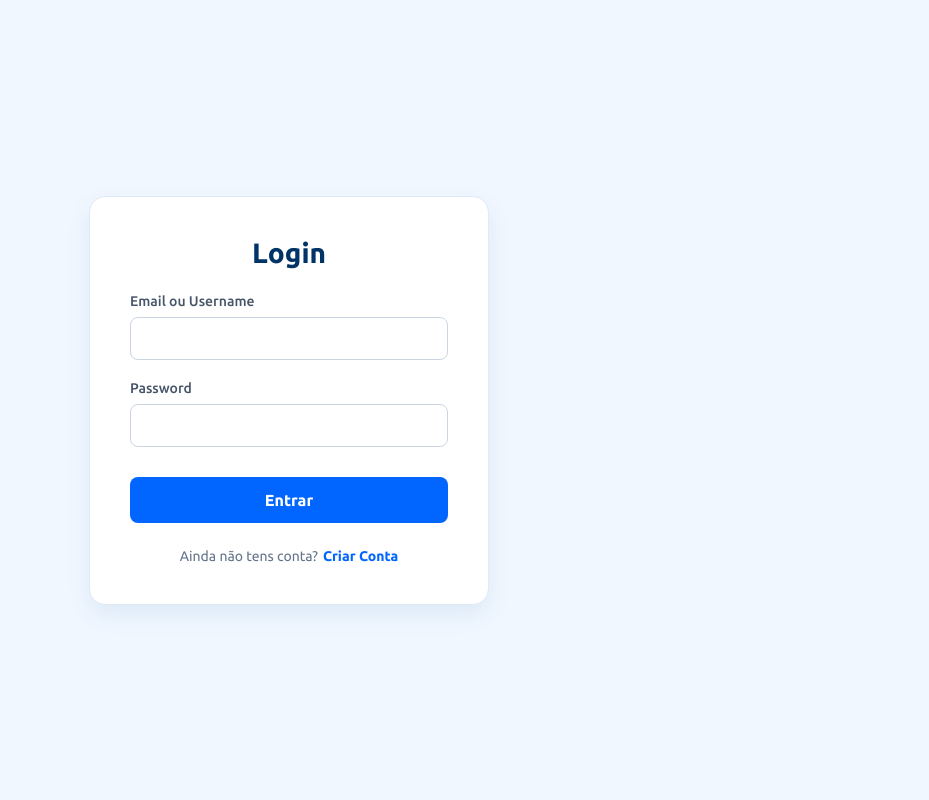
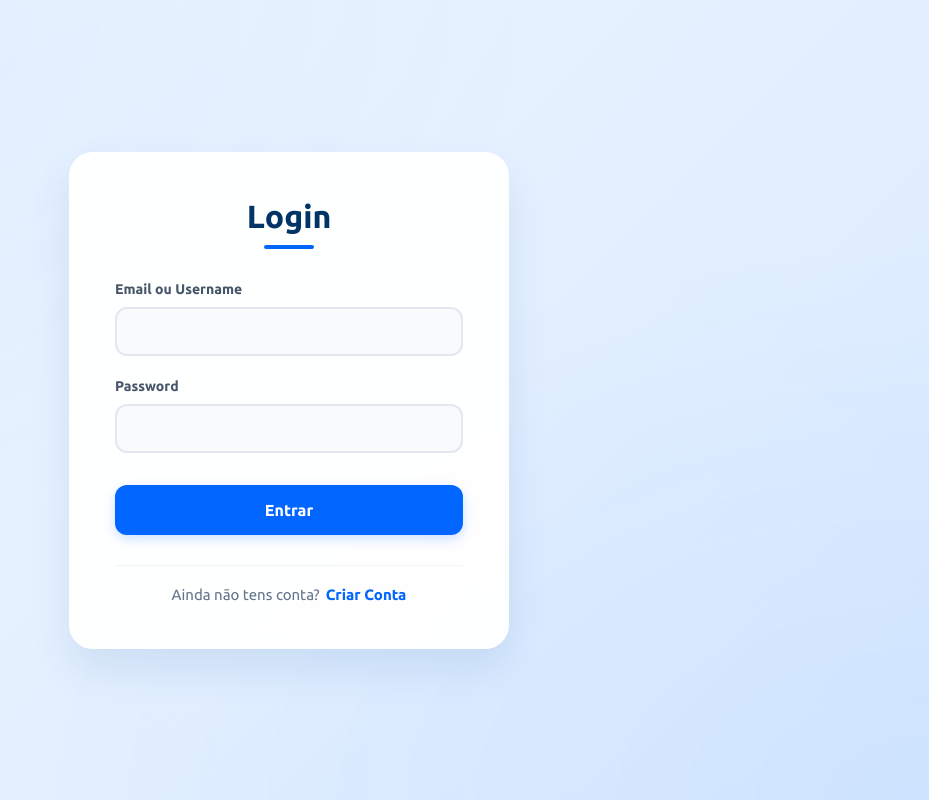
Before and after one commit to alexandrehcr/proj-aui-ispg-25, a React (Vite) app in the folder frontend/: page /auth in a window 1280 px wide. Shown: the whole page, without its empty margins (351-1280 px from the left). Built offline with nearby package versions, Linux system fonts and the light colour scheme.

Commit message:
Updated frontend code for authentication and layout changes

```diff
--- a/frontend/src/App.jsx
+++ b/frontend/src/App.jsx
@@ -12,7 +12,7 @@ function App() {
 
         {/* Rota de Autenticação - Recomendado usar minúsculas */}
         <Route path="/auth" element={<Auth />} />
-        <Route path="/feed" element={<Dearme />} />
+        <Route path="/Feed" element={<Dearme />} />
       </Routes>
     </BrowserRouter>
   );
--- a/frontend/src/pages/Auth/Auth.jsx
+++ b/frontend/src/pages/Auth/Auth.jsx
@@ -2,6 +2,7 @@ import React, { useState } from "react";
 import axios from 'axios';
 import "./style.css";
 import { useNavigate } from "react-router-dom";
+
 function Auth() {
     // register
     const [user, setUser] = useState("");
@@ -41,34 +42,21 @@ function Auth() {
 
     const submitlogin = async (e) => {
         e.preventDefault();
+        try {
+            const response = await axios.post("http://localhost:5000/login", {
+                user: identifier,
+                email: identifier,
+                password: pass
+            });
 
-        const userdata = {
-            user: identifier,
-            email: identifier,
-            password: pass
-        };
-
-        console.log(userdata);
-
-        try {
-            const response = await axios.get("http://localhost:5000/login", userdata);
-
-            console.log("Sucesso:", response.data);
-            alert("Login efetuado com sucesso!");
-
-            navigate("/feed");
-            console.log("erro ao entrar no dearme")
-
-            setUsername("");
-            setLogin("");
-            setPass("");
-
-        } catch (error) {
-            console.error("Erro no login:", error.response?.data || error.message);
-            alert("Erro ao fazer login: " + (error.response?.data?.message || "Servidor offline"));
+            if (response.status === 200) {
+                navigate("/Feed");
+            }
+        } catch (err) {
+            console.error(err);
+            alert("Erro no login");
         }
     };
-
 
     return (
         <div className="auth-container">
--- a/frontend/src/pages/Auth/style.css
+++ b/frontend/src/pages/Auth/style.css
@@ -8,7 +8,9 @@
 }
 
 body {
-    background: #f0f7ff; /* Fundo azul clarinho */
+    background: linear-gradient(135deg, #f0f7ff 0%, #d9eaff 100%);
+    background-attachment: fixed;
+    min-height: 100vh;
 }
 
 .auth-container {
@@ -17,6 +19,9 @@ body {
     align-items: center;
     min-height: 100vh;
     padding: 20px;
+    background-image:
+        radial-gradient(at 0% 0%, rgba(0, 102, 255, 0.05) 0px, transparent 50%),
+        radial-gradient(at 100% 100%, rgba(0, 102, 255, 0.05) 0px, transparent 50%);
 }
 
 .auth-toggle {
@@ -24,87 +29,117 @@ body {
 }
 
 .auth-card {
-    background: #ffffff;
-    padding: 40px;
-    border-radius: 16px;
-    box-shadow: 0 10px 25px rgba(0, 75, 150, 0.08);
+    background: rgba(255, 255, 255, 0.95);
+    padding: 45px;
+    border-radius: 24px;
+    box-shadow: 0 20px 40px rgba(0, 75, 150, 0.1);
     width: 100%;
-    max-width: 400px;
-    border: 1px solid #e1e9f4;
+    max-width: 440px;
+    border: 1px solid rgba(255, 255, 255, 0.8);
+    backdrop-filter: blur(10px);
+    animation: fadeIn 0.4s ease-out;
+}
+
+@keyframes fadeIn {
+    from { opacity: 0; transform: translateY(10px); }
+    to { opacity: 1; transform: translateY(0); }
 }
 
 .form-title {
-    margin-bottom: 24px;
+    margin-bottom: 32px;
     text-align: center;
-    font-size: 28px;
+    font-size: 32px;
     font-weight: 700;
     color: #003366;
+    position: relative;
+}
+
+.form-title::after {
+    content: '';
+    display: block;
+    width: 50px;
+    height: 4px;
+    background: #0066ff;
+    margin: 10px auto 0;
+    border-radius: 2px;
 }
 
 .form-group {
     display: flex;
     flex-direction: column;
-    margin-bottom: 20px;
+    margin-bottom: 22px;
 }
 
 .form-group label {
-    margin-bottom: 8px;
+    margin-bottom: 10px;
     font-size: 14px;
-    font-weight: 500;
+    font-weight: 600;
     color: #475569;
 }
 
 .form-group input {
-    padding: 12px 16px;
-    border: 1px solid #cbd5e1;
-    border-radius: 8px;
+    padding: 14px 18px;
+    border: 2px solid #e2e8f0;
+    border-radius: 12px;
     font-size: 15px;
-    transition: all 0.2s ease;
+    background-color: #f8fafc;
+    transition: all 0.3s ease;
 }
 
 .form-group input:focus {
     outline: none;
     border-color: #0066ff;
+    background-color: #ffffff;
     box-shadow: 0 0 0 4px rgba(0, 102, 255, 0.1);
 }
 
 .btn-primary {
     width: 100%;
-    padding: 14px;
+    padding: 16px;
     background-color: #0066ff;
     color: white;
     border: none;
-    border-radius: 8px;
+    border-radius: 12px;
     cursor: pointer;
-    font-weight: 600;
+    font-weight: 700;
     font-size: 16px;
     margin-top: 10px;
+    box-shadow: 0 4px 12px rgba(0, 102, 255, 0.2);
+    transition: all 0.3s ease;
 }
 
 .btn-primary:hover {
     background-color: #0052cc;
+    transform: translateY(-2px);
+    box-shadow: 0 6px 15px rgba(0, 102, 255, 0.3);
+}
+
+.btn-primary:active {
+    transform: translateY(0);
 }
 
 .auth-footer {
-    margin-top: 25px;
+    margin-top: 30px;
     text-align: center;
-    font-size: 14px;
+    font-size: 15px;
     color: #64748b;
+    padding-top: 20px;
+    border-top: 1px solid #f1f5f9;
 }
 
 .link-btn {
     color: #0066ff;
-    font-weight: 600;
+    font-weight: 700;
     cursor: pointer;
     text-decoration: none;
-    margin-left: 5px;
+    margin-left: 6px;
+    transition: color 0.2s ease;
 }
 
 .link-btn:hover {
-    text-decoration: underline;
+    color: #003366;
 }
 
-/* LÓGICA DE TROCA */
 .register-card {
     display: none;
 }
```
